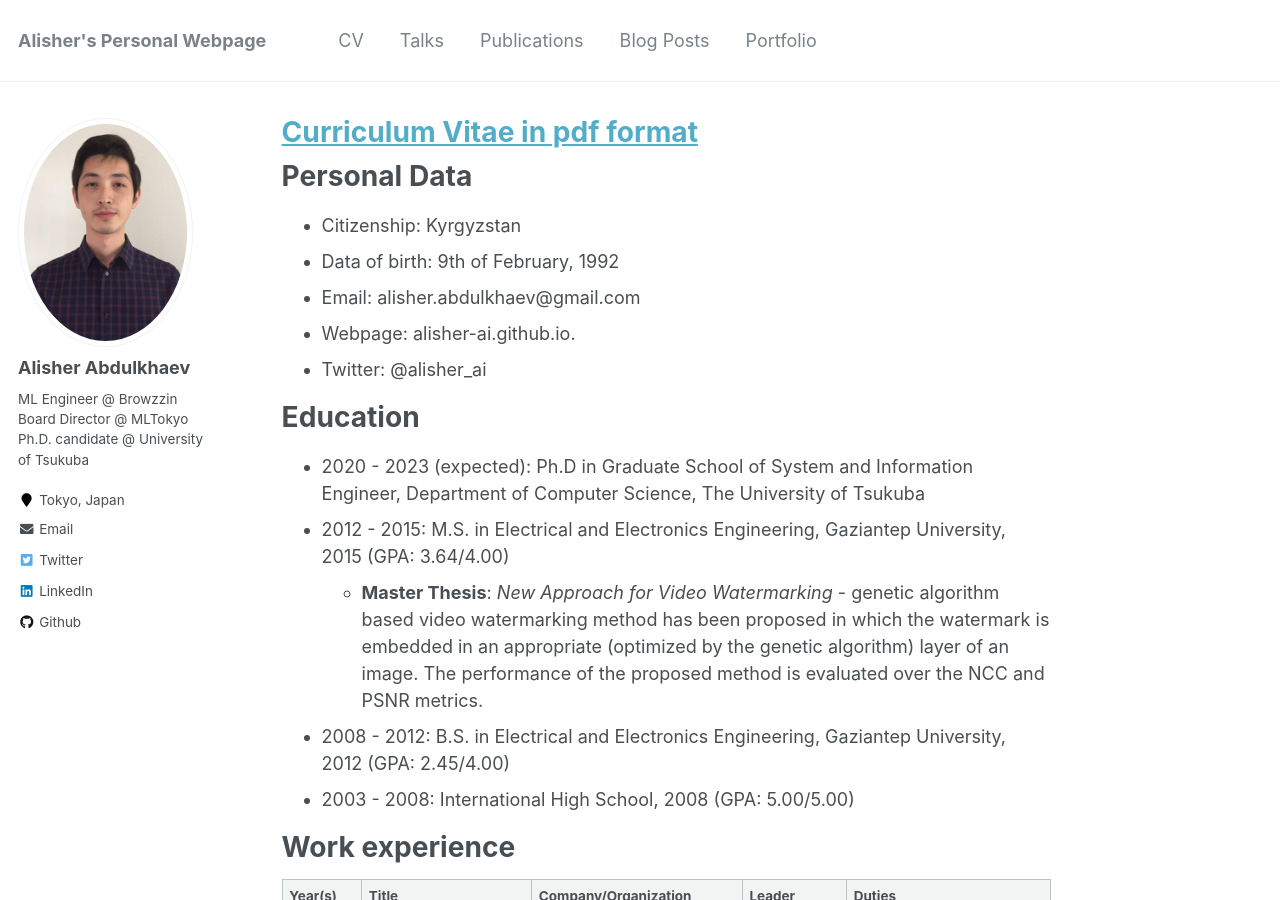
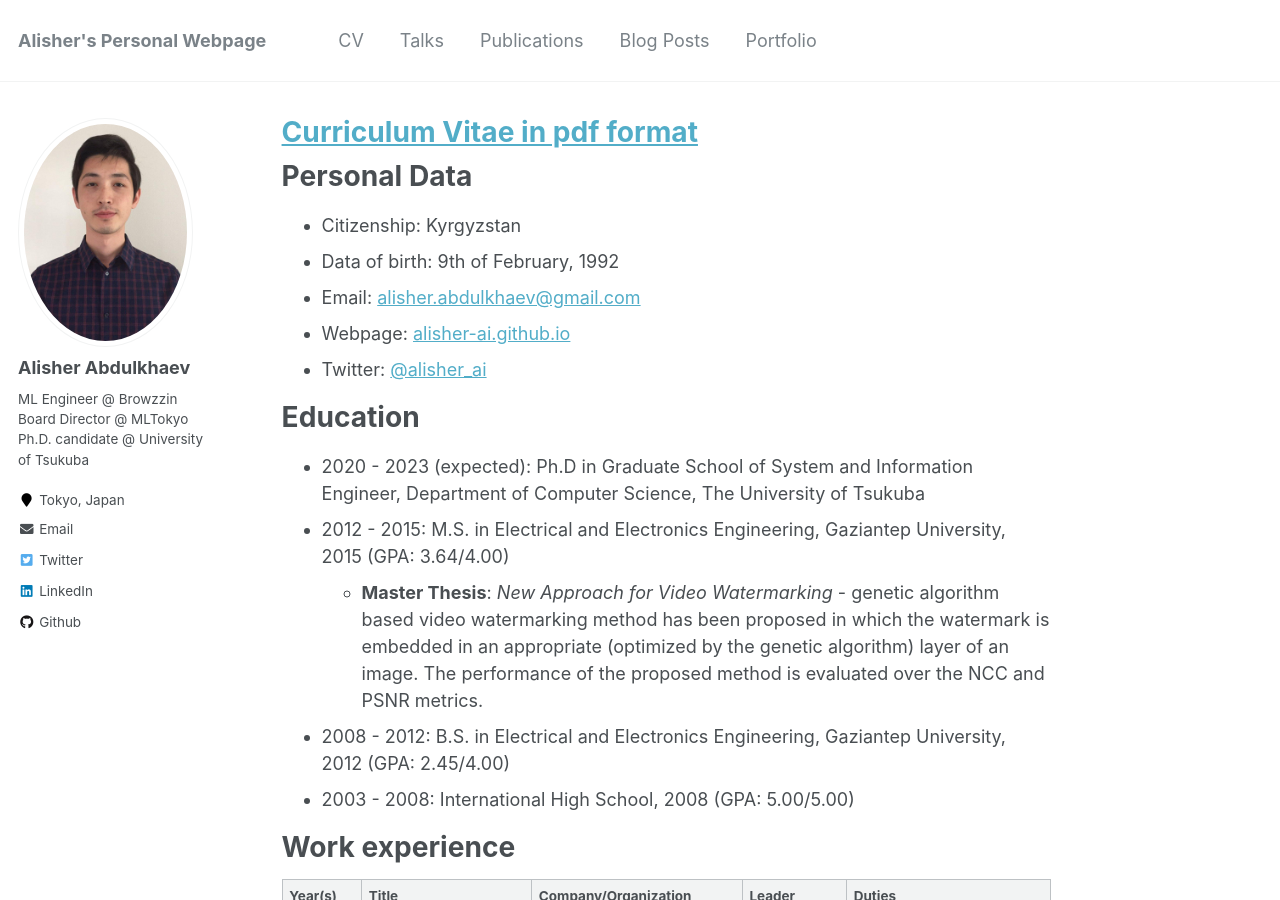
Before and after one commit to vivek37373/alisher-ai.github.io, a Jekyll site: the page built from _pages/cv.md, in a window 1280 px wide and 900 px high. Built offline with Jekyll 4.4.1, drawn with Linux system fonts in a browser that asks for light colours; some of the changed lines change nothing that is shown.

Commit message:
Update cv.md

```diff
--- a/_pages/cv.md
+++ b/_pages/cv.md
@@ -15,9 +15,9 @@ Personal Data
 ======
 * Citizenship: Kyrgyzstan
 * Data of birth: 9th of February, 1992
-* Email: alisher.abdulkhaev@gmail.com
-* Webpage: alisher-ai.github.io.
-* Twitter: @alisher_ai
+* Email: [alisher.abdulkhaev@gmail.com](alisher.abdulkhaev@gmail.com)
+* Webpage: [alisher-ai.github.io](https://alisher-ai.github.io)
+* Twitter: [@alisher_ai](https://twitter.com/alisher_ai)
 
 Education
 ======
```
